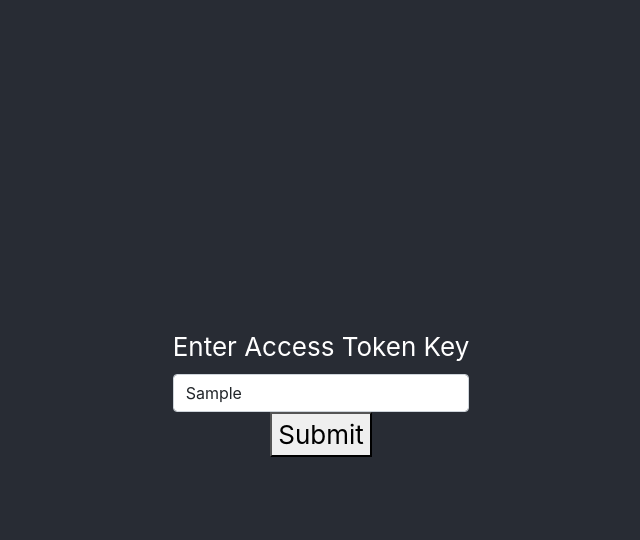
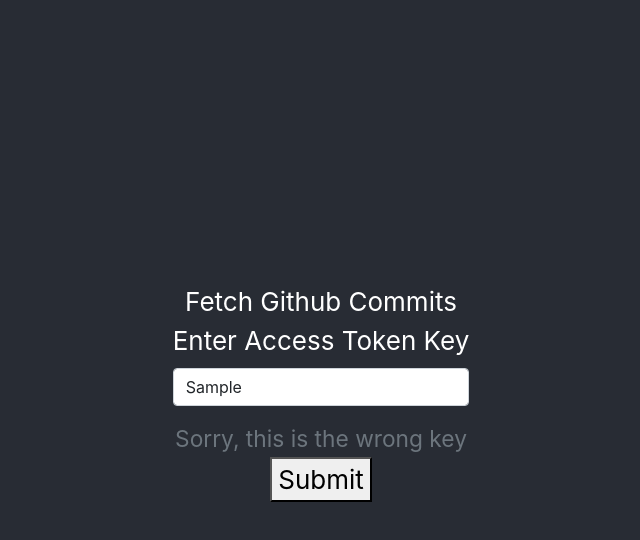
Before and after one commit to bhatanagha/github-commits, a React (Create React App) app in the folder github-commits/: page / in a window 1280 px wide. Both pictures are taken after typing "Sample" into the empty fields and a click on the button "Submit". Shown: the top 540 px of the page, without its empty margins (319-959 px from the left). Built offline with nearby package versions, Linux system fonts and the light colour scheme.

Commit message:
fix: remove unnecessary imports

```diff
--- a/github-commits/src/components/Form.js
+++ b/github-commits/src/components/Form.js
@@ -1,7 +1,6 @@
-import { useRef, useState, useEffect } from 'react';
+import { useState, useEffect } from 'react';
 import '../App.css';
-import {Routes, Route, useNavigate, Navigate} from 'react-router-dom';
-import Commits from './commits';
+import {useNavigate, Navigate} from 'react-router-dom';
 
 function Form(props) {
     const navigate = useNavigate();
@@ -11,12 +10,14 @@
     const [token, setToken] = useState('')
     const submitViaState = (e) => {
         e.preventDefault()
-        console.log(process.env.REACT_APP_AUTHENTICATION_TOKEN)
         if (e.target.token.value === process.env.REACT_APP_AUTHENTICATION_TOKEN) {
           setToken(e.target.token.value)
             props.getToken(token)
             localStorage.setItem('token', e.target.token.value);
             navigateToCommits()
+        } else {
+          const validationMsg = e.target.querySelector('div[name="validation"]')
+          validationMsg.classList.remove('d-none')
         }
     }
 
@@ -34,11 +35,12 @@
 
     return (
       <div className="Header">
-
+        Fetch Github Commits
         <form onSubmit={submitViaState}>
           <div className="mb-3">
             <label className="form-label">Enter Access Token Key</label>
-            <input type="text" className="form-control" name="token" defaultValue={cachedToken}></input>
+            <input type="text" className="form-control mb-3" name="token" defaultValue={cachedToken}></input>
+            <div name="validation" id="validation-message" class="form-text d-none">Sorry, this is the wrong key</div>
             <button type="submit">Submit</button>
           </div>
         </form>
--- a/github-commits/src/components/commits.js
+++ b/github-commits/src/components/commits.js
@@ -1,5 +1,3 @@
-// const fetch = require('node-fetch');
-// import fetch from 'node-fetch';
 import { useEffect, useState } from 'react';
 import { VscRefresh } from "react-icons/vsc"
 import Timer from './timer'
```
